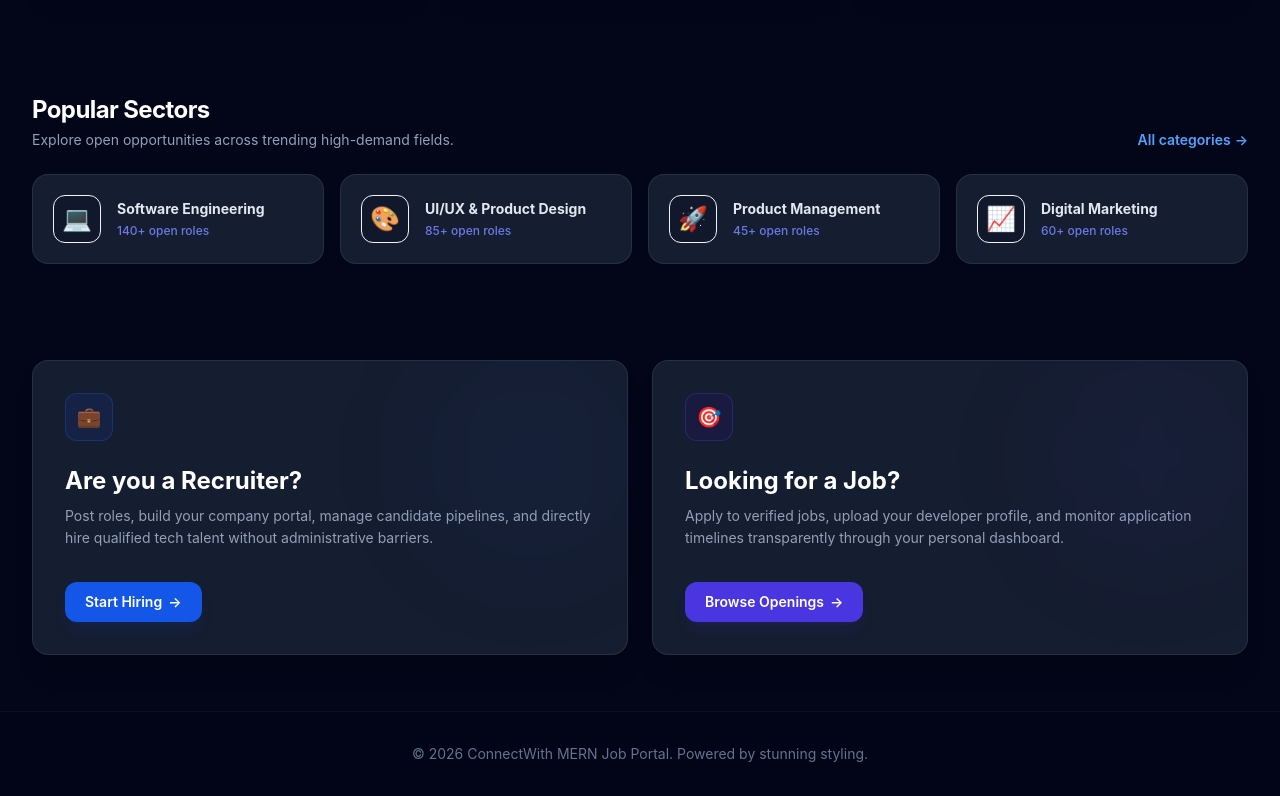
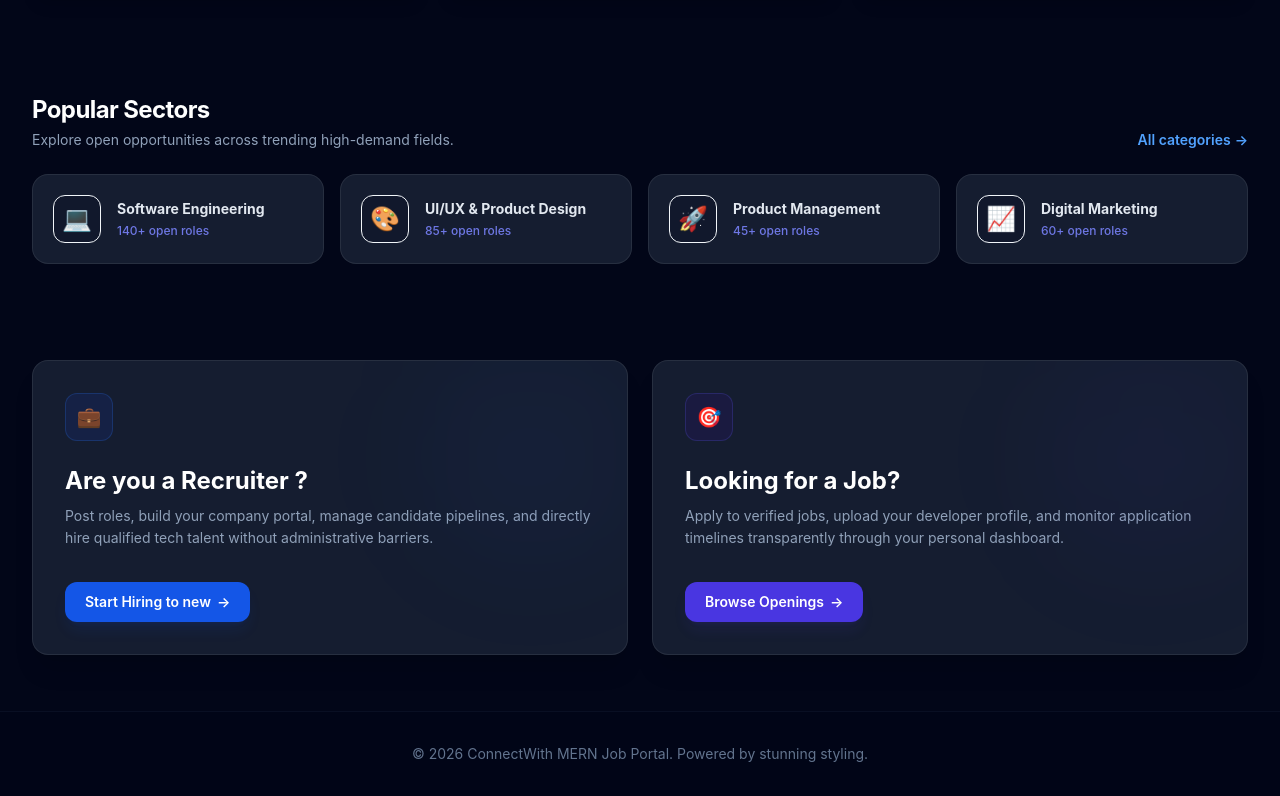
Before and after one commit to abinivesh1696/ConnectWith-Job-portal, a React (Vite) app in the folder frontend/: page /home in a window 1280 px wide. Shown: the part 900-1696 px from the top of the page. Built offline with nearby package versions, Linux system fonts and the light colour scheme; no server answers.

Commit message:
Update home page copy

```diff
--- a/frontend/src/pages/Home/index.jsx
+++ b/frontend/src/pages/Home/index.jsx
@@ -161,7 +161,7 @@ export default function Home() {
             <div className="w-12 h-12 rounded-xl bg-blue-950/60 border border-blue-500/20 flex items-center justify-center text-blue-400 text-xl font-bold mb-6">
               💼
             </div>
-            <h3 className="text-2xl font-bold text-white mb-2">Are you a Recruiter?</h3>
+            <h3 className="text-2xl font-bold text-white mb-2">Are you a Recruiter ?</h3>
             <p className="text-slate-400 text-sm leading-relaxed mb-8">
               Post roles, build your company portal, manage candidate pipelines, and directly hire qualified tech talent without administrative barriers.
             </p>
@@ -171,7 +171,7 @@ export default function Home() {
               to={auth?.token ? (auth.user?.role === 'recruiter' ? '/jobs/new' : '/dashboard/user') : '/register'}
               className="inline-flex items-center gap-1.5 px-5 py-2.5 rounded-xl bg-blue-600/90 hover:bg-blue-600 text-white font-semibold text-sm transition-all shadow-lg shadow-blue-600/10 hover:shadow-blue-600/20 active:scale-98"
             >
-              Start Hiring
+              Start Hiring to new
               <span>→</span>
             </Link>
           </div>
```
Also changed, not shown: 1 other file (tests, documents, lock files or other folders).
